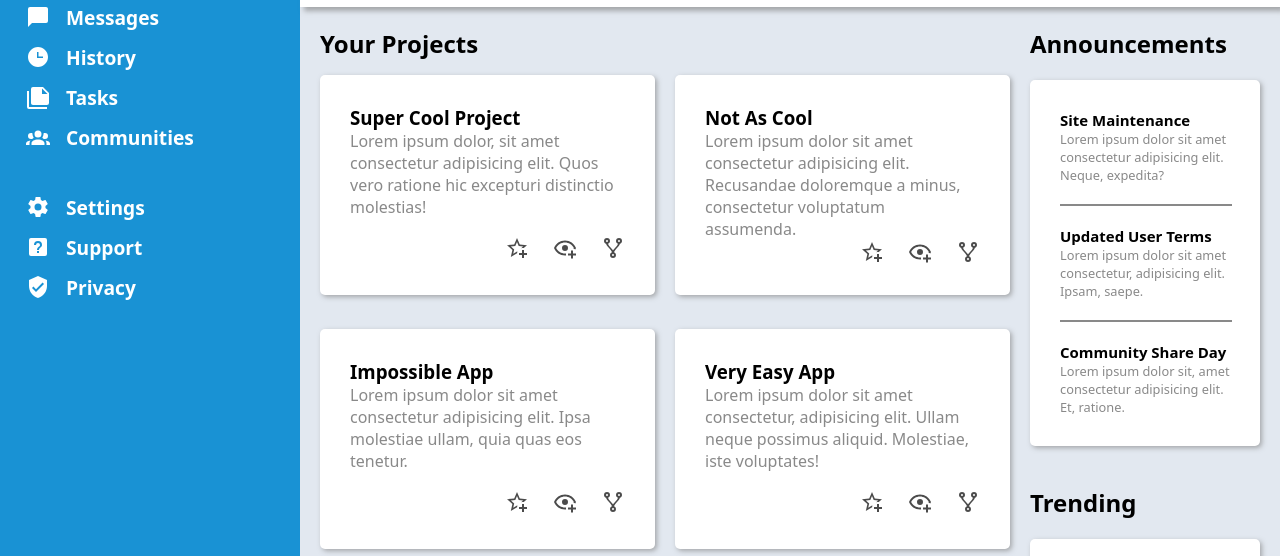
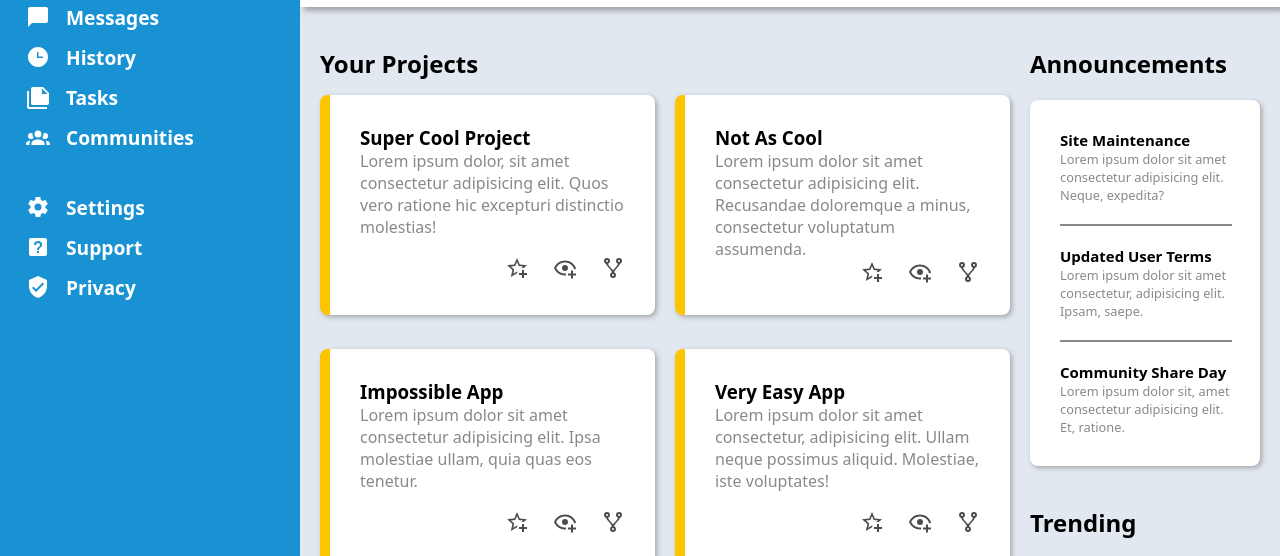
Before and after one commit to lbackman/admin-dashboard, a plain HTML site: page index.html in a window 1280 px wide. Shown: the part 173-729 px from the top of the page. Drawn offline with Linux system fonts and the light colour scheme.

Commit message:
Add border and hover effect to cards

```diff
--- a/styles/style.css
+++ b/styles/style.css
@@ -202,10 +202,6 @@ a.notifications svg {
   grid-area: article;
 }
 
-.header {
-
-}
-
 .main {
   background-color: var(--bg-color);
   /* border: 1px solid var(--border-color); */
@@ -269,7 +265,7 @@ a.notifications svg {
 
 .box-container {
   grid-template-columns: 3fr 1fr;
-  padding: 20px;
+  padding: 40px 20px;
   gap: 20px;
 }
 
@@ -307,13 +303,6 @@ a.notifications svg {
   grid-column: 1 / -1;
 }
 
-.project {
-  height: 220px;
-  /* width: 340px; */
-  align-content: start;
-  grid-template-rows: 1fr 6fr 1fr 2fr;
-}
-
 .project .images {
   place-self: end;
   display: flex;
@@ -340,9 +329,24 @@ a.notifications svg {
 .project {
   background-color: var(--card-color);
   border: none;
-  border-radius: 5px;
+  border-radius: 8px;
   padding: 30px;
   box-shadow: 2px 2px 5px var(--shade-color);
+}
+
+.project {
+  height: 220px;
+  /* width: 340px; */
+  align-content: start;
+  grid-template-rows: 1fr 6fr 1fr 2fr;
+  border-left: 10px solid #fdc500;
+  transition: transform 0.15s;
+}
+
+.project:hover {
+  filter: brightness(110%);
+  transform: translateY(-4px);
+  cursor: pointer;
 }
 
 .aside .announcement {
```
